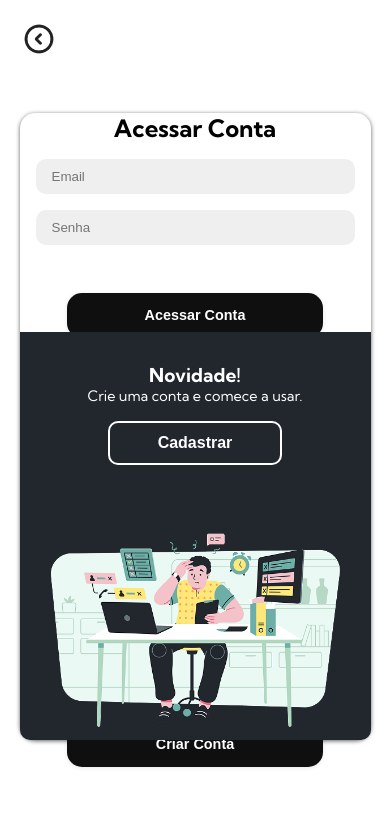
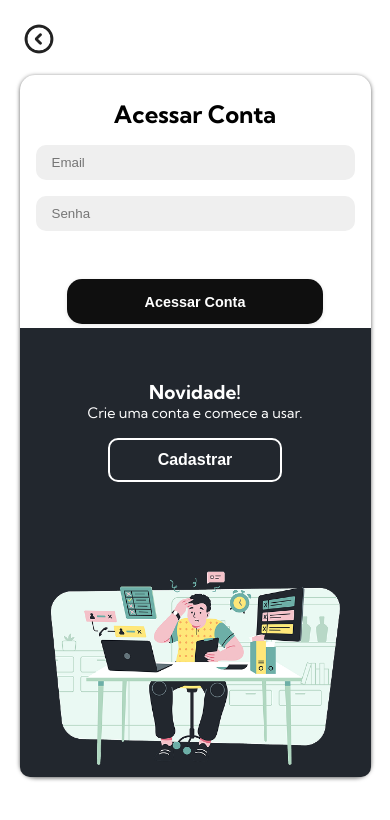
Before and after one commit to Kaualbuquerque/Blackout-Finance-Ui, a React (Vite) app: page /login in a window 390 px wide. Shown: the top 820 px of the page. Built offline with nearby package versions, Linux system fonts and the light colour scheme.

Commit message:
responsiveness adjustments

```diff
--- a/src/components/styles/component_styles/totalFinances.module.css
+++ b/src/components/styles/component_styles/totalFinances.module.css
@@ -48,6 +48,7 @@
 
 .income>p {
     padding-left: 3rem;
+    font-size: 1.2rem;
     font-weight: 600;
     color: #06E295;
 }
@@ -58,3 +59,21 @@
     font-weight: 600;
     color: #F1685B;
 }
+
+@media (max-width: 480px) {
+    .totalFinancesContainer {
+        width: 100%;
+    }
+
+    .totalFinance {
+        font-size: 1rem;
+    }
+
+    .income>p {
+        font-size: 1rem;
+    }
+
+    .expense>p {
+        font-size: 1rem;
+    }
+}
--- a/src/components/styles/page_styles/home.module.css
+++ b/src/components/styles/page_styles/home.module.css
@@ -88,4 +88,9 @@
     .historyList{
         padding-bottom: 1rem;
     }
+
+    .transation{
+        max-width: 370px;
+    }
+
 }
--- a/src/components/styles/page_styles/login.module.css
+++ b/src/components/styles/page_styles/login.module.css
@@ -205,6 +205,11 @@
     .form_div {
         width: 90%;
         grid-template-columns: 1fr;
+        height: max-content;
+        padding: 1rem 0;
+    }
+    .formBox:nth-child(2){
+        margin-bottom: 1rem;
     }
 
     .fluid_banner {
@@ -218,12 +223,12 @@
 
     .fluid_banner:nth-child(3) {
         border-radius: 10px 10px 0 0;
-        height: 35%;
+        height: 36%;
     }
 
     .fluid_banner:nth-child(4) {
-        height: 65%;
-        top: 35%;
+        height: 64%;
+        top: 36%;
         left: 0;
         border-radius: 0px 0px 10px 10px;
     }
```
